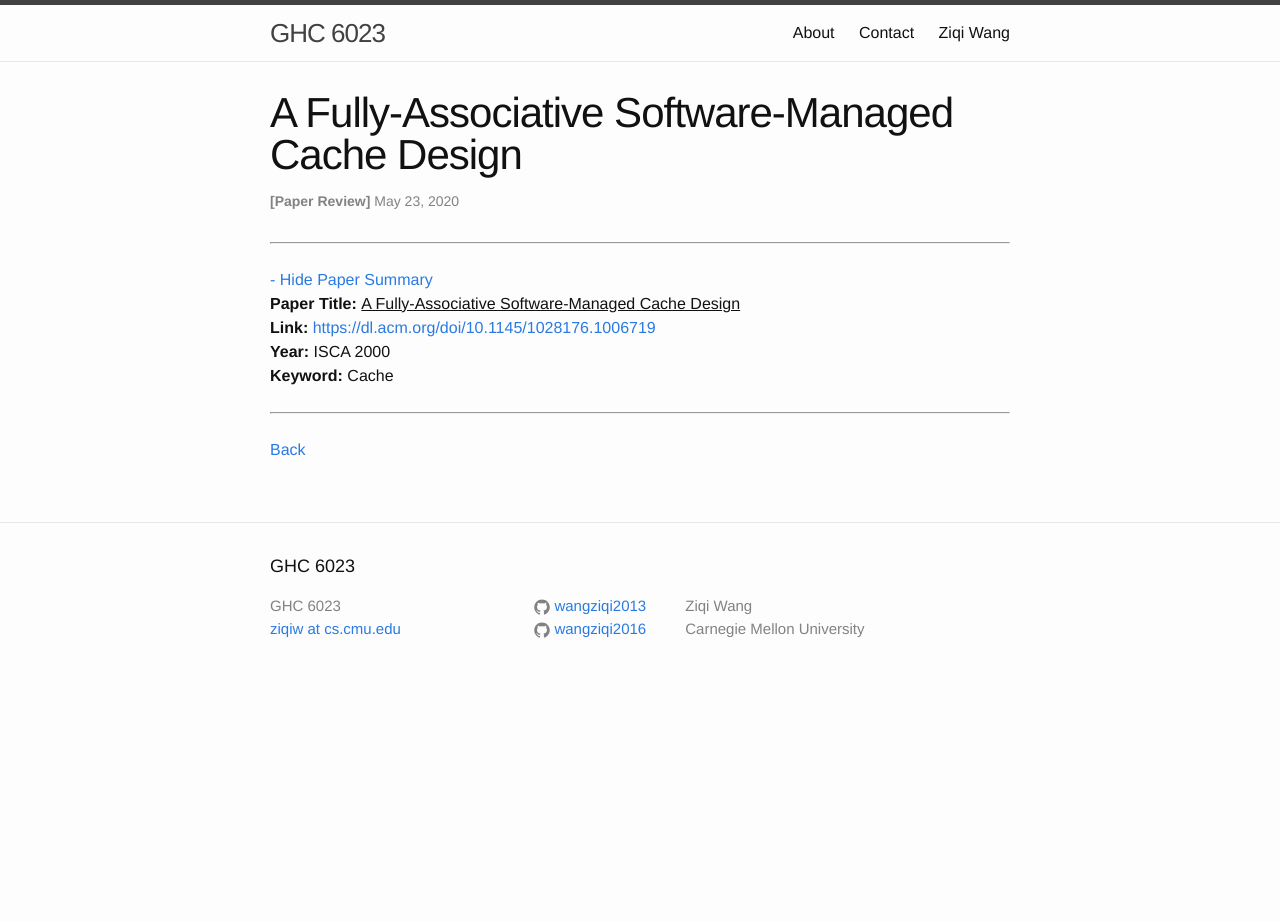
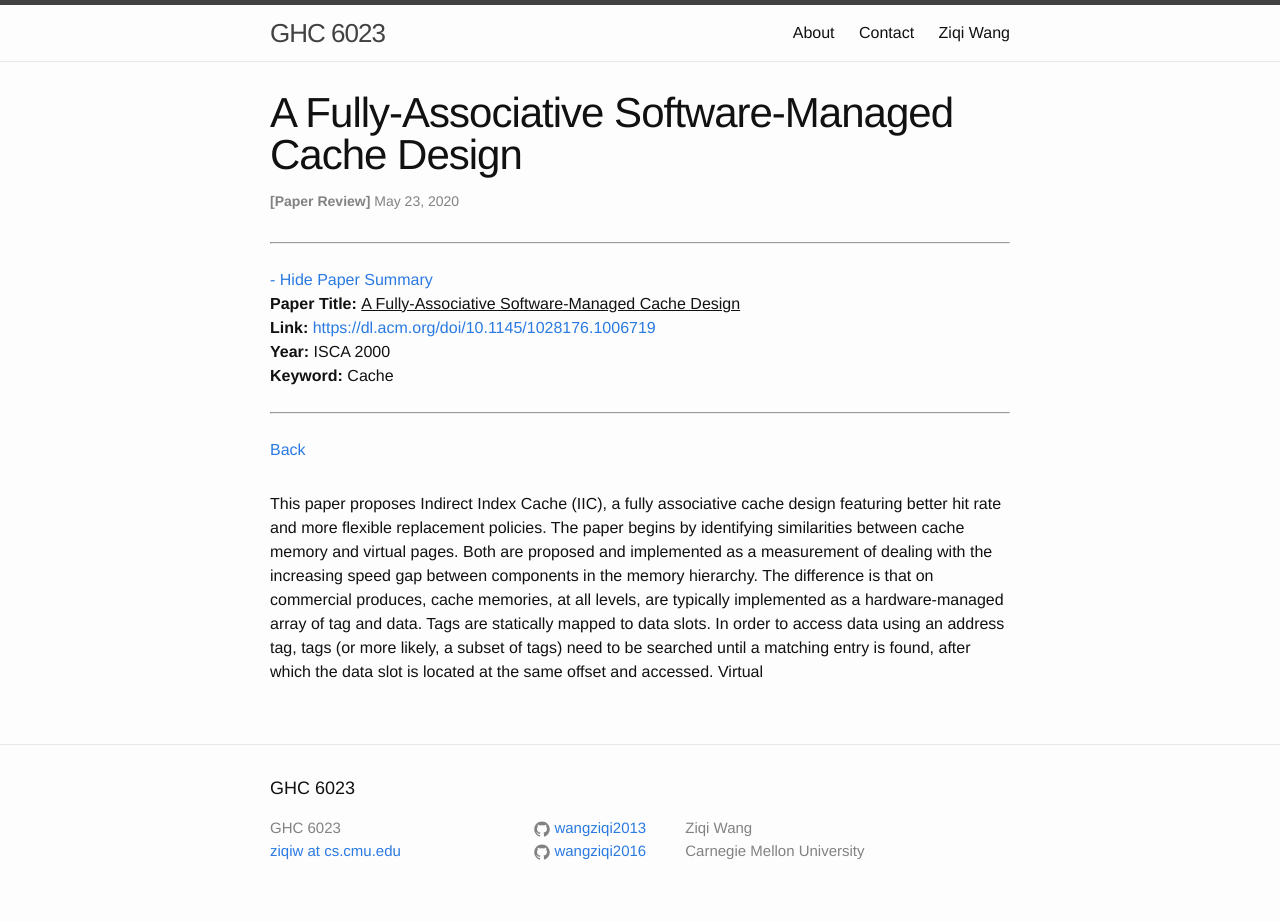
Before and after one commit to wangziqi2013/wangziqi2013.github.io, a Jekyll site: the page built from _posts/2020-05-22-iic.markdown, in a window 1280 px wide. Built offline with Jekyll 4.4.1, drawn with Linux system fonts in a browser that asks for light colours; before the commit the page ends 900 px from its top, so only the background shows below that.

Commit message:
Adding cache

```diff
--- a/_posts/2020-05-22-iic.markdown
+++ b/_posts/2020-05-22-iic.markdown
@@ -12,3 +12,11 @@ htm_cd:
 htm_cr:
 version_mgmt:
 ---
+
+This paper proposes Indirect Index Cache (IIC), a fully associative cache design featuring better hit rate and more flexible
+replacement policies. The paper begins by identifying similarities between cache memory and virtual pages. Both are
+proposed and implemented as a measurement of dealing with the increasing speed gap between components in the memory hierarchy.
+The difference is that on commercial produces, cache memories, at all levels, are typically implemented as a hardware-managed
+array of tag and data. Tags are statically mapped to data slots. In order to access data using an address tag, tags
+(or more likely, a subset of tags) need to be searched until a matching entry is found, after which the data slot is
+located at the same offset and accessed. Virtual
```
